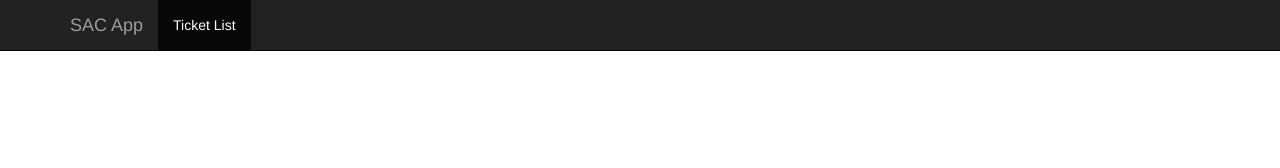
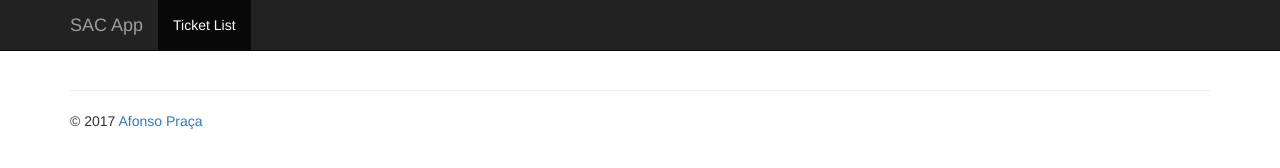
Before and after one commit to afonso-praca/sac-ui, a website: page public/index.html in a window 1280 px wide. Drawn offline with Linux system fonts and the light colour scheme; no server answers.

Commit message:
adds a footer for the app

```diff
--- a/public/index.html
+++ b/public/index.html
@@ -36,6 +36,10 @@
             <div ng-include="'header.html'"></div>
             <div class="container">
                 <div data-ng-view id="app-content"></div>
+                <hr>
+                <footer>
+                    <p>© 2017 <a href="http://afonsopraca.com.br/" target="_blank">Afonso Praça</a></p>
+                </footer>
             </div>
         </div>
     </body>
```
